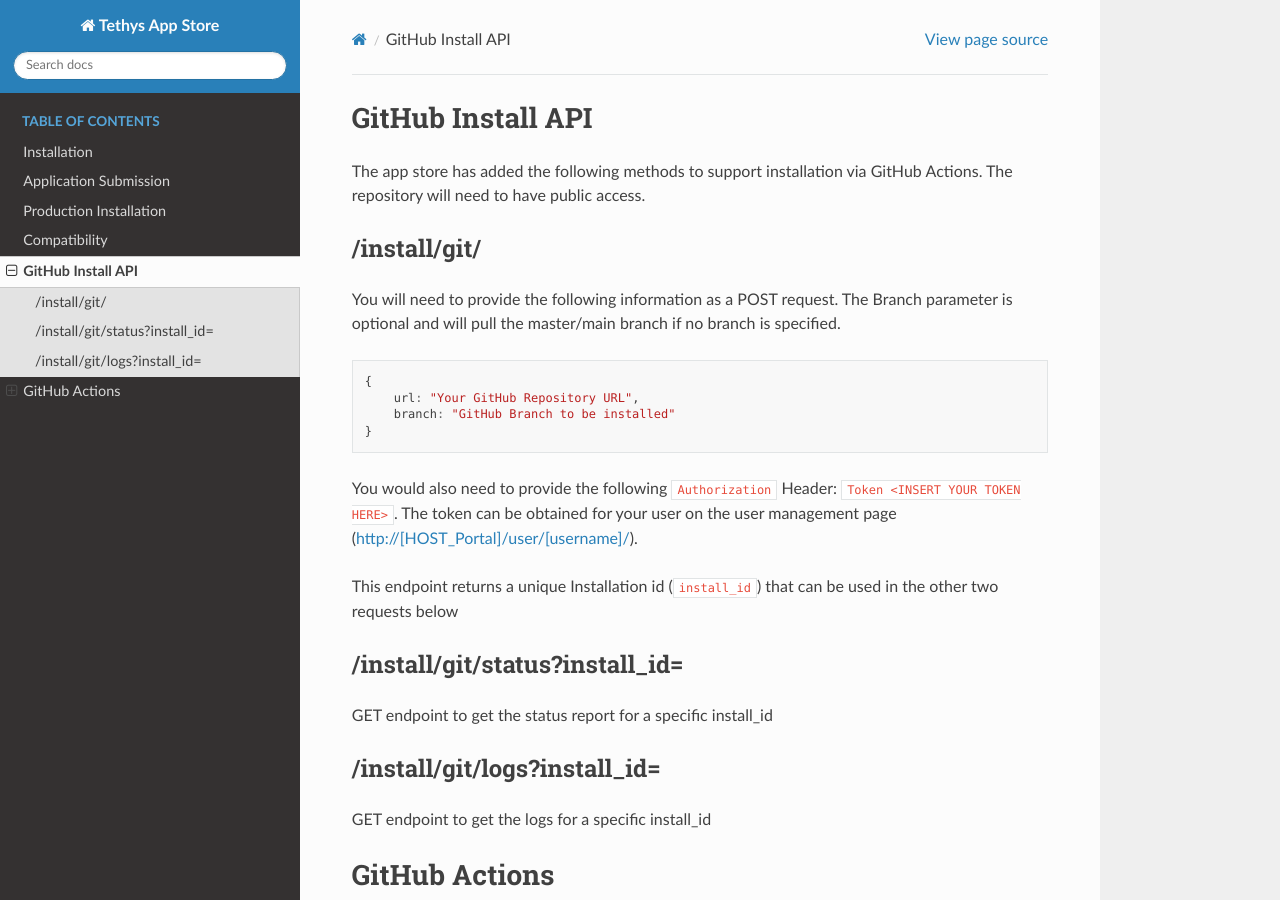
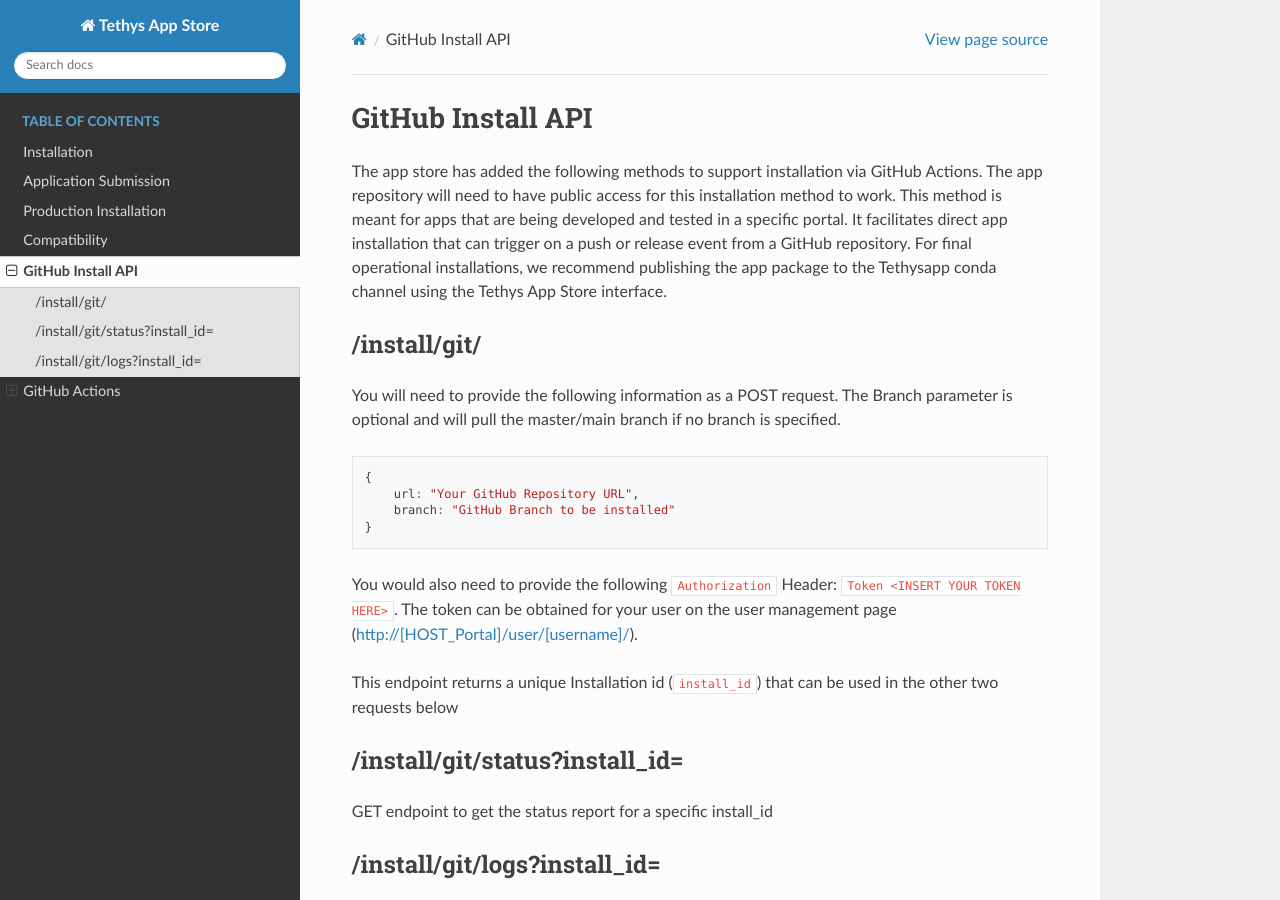
Before and after one commit to BYU-Hydroinformatics/tethysapp-tethys_app_store, a Sphinx documentation site: the page built from docs/github-install.rst, in a window 1280 px wide and 900 px high. Built offline with Sphinx 7.4.7 and the Read the Docs theme 2.0.0, drawn with Linux system fonts in a browser that asks for light colours; some of the changed text lies outside the part shown.

Commit message:
clarify the main purpose of the github installation method

```diff
--- a/docs/github-install.rst
+++ b/docs/github-install.rst
@@ -2,7 +2,7 @@
 GitHub Install API
 ===================
 
-The app store has added the following methods to support installation via GitHub Actions. The repository will need to have public access.
+The app store has added the following methods to support installation via GitHub Actions. The app repository will need to have public access for this installation method to work. This method is meant for apps that are being developed and tested in a specific portal. It facilitates direct app installation that can trigger on a push or release event from a GitHub repository. For final operational installations, we recommend publishing the app package to the Tethysapp conda channel using the Tethys App Store interface.
 
 /install/git/
 *************
@@ -104,3 +103,7 @@
 .. NOTE::
 
     An authorization token is needed to send a request to a specific Tethys portal. This token can be obtained from the API Key parameter in the user account home page of the Tethys portal. We recommend this token is added to the secrets of the github repo that is triggering this workflow. For more information on how to do this see `How to create secrets on Github <https://docs.github.com/en/actions/reference/encrypted-secrets#creating-encrypted-secrets-for-an-environment>`_
+
+.. NOTE::
+
+    This Installation method is meant for apps that are being developed and continue to change in a regular basis. It makes it possible to trigger an app installation update based on a push or release GitHub event.
```
Also changed, not shown: other parts of docs/github-install.rst (+0 -1 lines).
